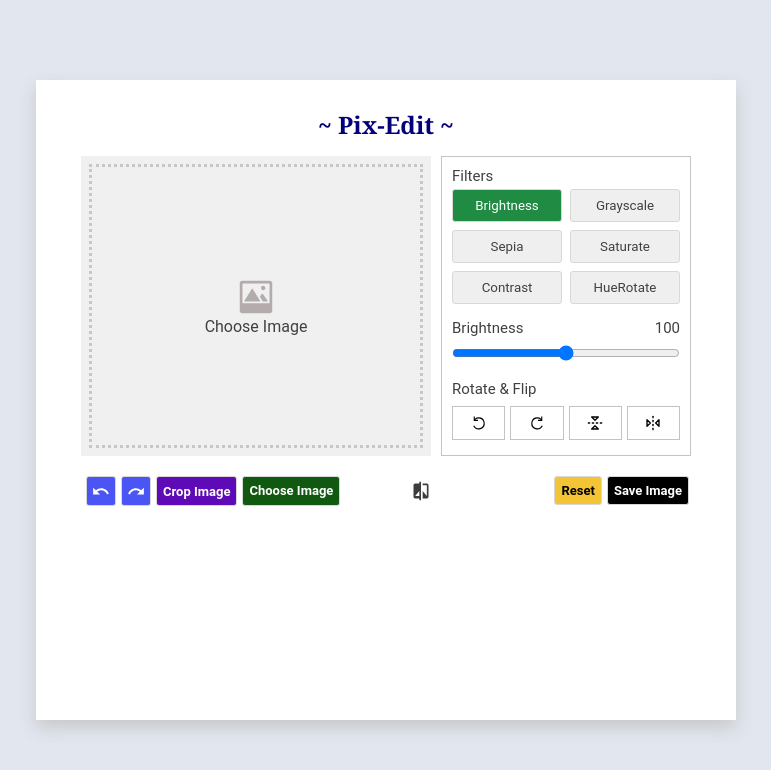
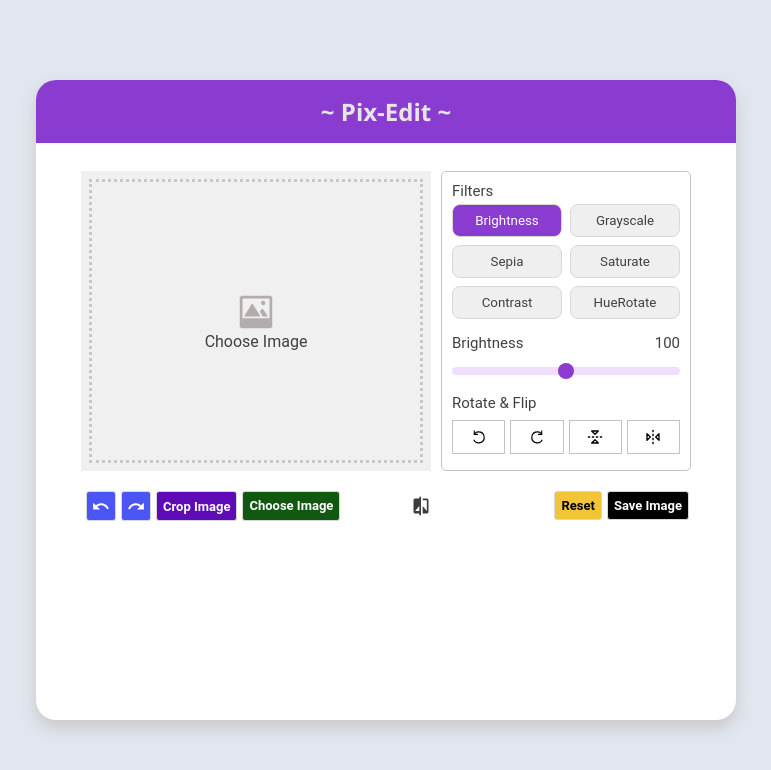
Before and after one commit to shramana263/PixEdit, a React (Vite) app: page / in a window 1280 px wide. Shown: the top 770 px of the page, without its empty margins (254-1025 px from the left). Built offline with nearby package versions, Linux system fonts and the light colour scheme.

Commit message:
enhance card styling and input range appearance

```diff
--- a/src/components/style/home.scss
+++ b/src/components/style/home.scss
@@ -7,19 +7,24 @@
     align-items: center;
 
     .card {
-        padding: 28px;
+        // padding: px;
         width: 700px;
         height: 80%;
         background-color: #fff;
         box-shadow: 0 8px 16px 0px rgb(201, 201, 201);
+        border-radius: 20px;
+        overflow: hidden;
 
         .card_header {
             text-align: center;
             padding-bottom: 15px;
+            background: #8a3bd0;
+            padding: 15px;
+
 
             h2 {
-                color: #04007a;
-                font-family: Georgia, 'Times New Roman', Times, serif;
+                color: #e6e6e9;
+                font-family: 'Segoe UI', system-ui, sans-serif;
             }
         }
 
@@ -27,6 +32,7 @@
             display: flex;
             justify-content: center;
             gap: 10px;
+            padding: 28px;
 
             .sidebar {
 
@@ -66,6 +72,7 @@
                 .side_body {
                     width: 250px;
                     border: 1px solid #c3c5c4;
+                    border-radius: 5px;
                     margin-right: 8px;
                     height: 300px;
                     padding: 10px;
@@ -76,13 +83,13 @@
                         grid-gap: 8px;
 
                         button.active {
-                            background-color: #208b42;
+                            background-color: #8a3bd0;
                             color: #fff;
                         }
 
                         button {
                             padding: 8px;
-                            border-radius: 3px;
+                            border-radius: 8px;
                             border: 1px solid #dad7d7;
                             cursor: pointer;
                             color: #404040;
@@ -106,8 +113,24 @@
                             }
                         }
 
-                        input {
+                        input[type="range"] {
+                            -webkit-appearance: none;
+                            appearance: none;
                             width: 100%;
+                            height: 8px;
+                            background: #f0deff;
+                            border-radius: 4px;
+                            outline: none;
+
+                            &::-webkit-slider-thumb {
+                                -webkit-appearance: none;
+                                width: 16px;
+                                height: 16px;
+                                background: #8a3bd0;
+                                border-radius: 50%;
+                                cursor: pointer;
+                                transition: background 0.2s ease;
+                            }
                         }
                     }
 
@@ -154,16 +177,14 @@
                     overflow: hidden;
                     padding: 8px;
 
-                    .image >*{
-
-                    }
+                    .image>* {}
 
 
                     .ReactCrop {
                         height: 100%;
                         object-fit: scale-down;
 
-                        .ReactCrop__child-wrapper{
+                        .ReactCrop__child-wrapper {
                             max-height: inherit;
                             height: 100%;
                             width: 100%;
@@ -184,6 +205,7 @@
 
 
                     }
+
                     img {
                         object-fit: scale-down;
                         transition: all .5s;
@@ -191,12 +213,15 @@
                         height: 100%;
 
                     }
+
                     // if child images height is greater than the width
                     @media (max-aspect-ratio: 1/1) {
                         .ReactCrop {
-                          height: max-content; /* set parent height */
+                            height: max-content;
+                            /* set parent height */
                         }
                     }
+
                     //if child images height is less than the width
                     // @media (min-aspect-ratio: 1/1) {
                     //     .ReactCrop {
```
